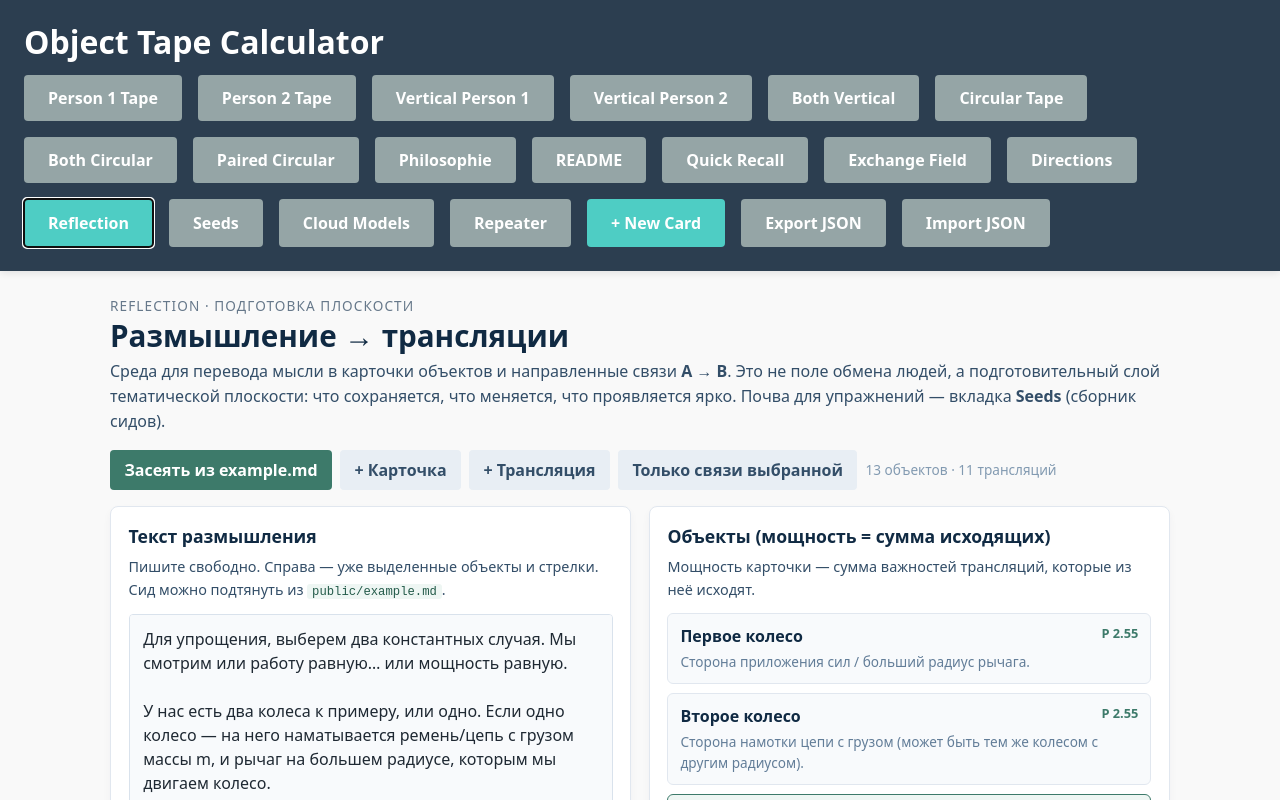
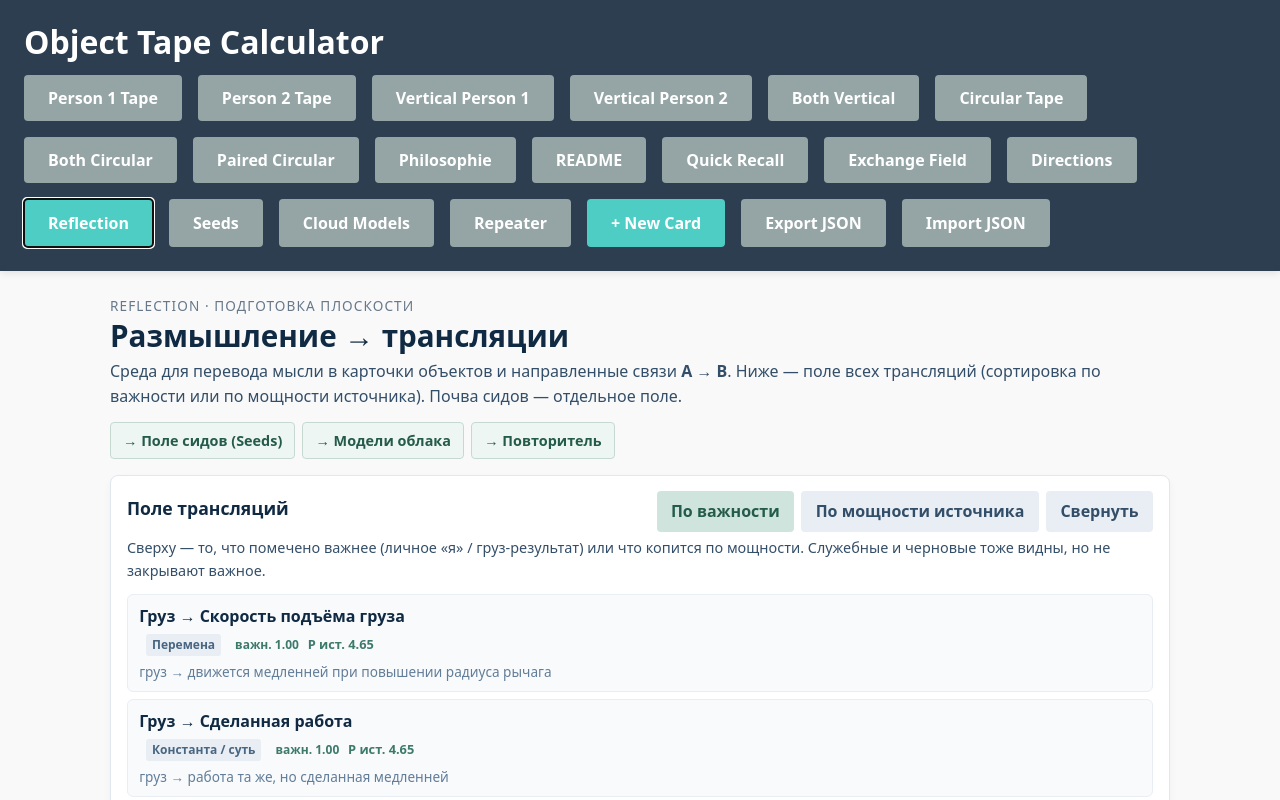
Before and after one commit to Gromowik/response_language, a React (Vite) app: page / in a window 1280 px wide. Both pictures are taken after a click on the button "Reflection". Shown: the top 800 px of the page. Built offline with nearby package versions, Linux system fonts and the light colour scheme.

Commit message:
Enrich Reflection with seed updates and a sortable translation field.
Pull the 18.09 personal lever links into the example seed and link Seeds from Reflection so soil and plane stay connected.

Co-authored-by: Cursor <cursoragent@cursor.com>

```diff
--- a/public/work/catalog.json
+++ b/public/work/catalog.json
@@ -6,7 +6,7 @@
     "subtitle": "Первый сид — константы, перемены, яркие проявления",
     "path": "/example.md",
     "tags": ["механика", "рычаг", "работа", "мощность", "трансляции"],
-    "hint": "Хорош для первой раскладки карточек на Reflection: груз, я, колёса, рычаг. Модель облака: одна звёздочка."
+    "hint": "Сид из public/example.md (в т.ч. добавка 18.09: личное важное я/груз). На Reflection — поле трансляций с сортировкой."
   },
   {
     "id": "gears-engagement",
--- a/src/App.jsx
+++ b/src/App.jsx
@@ -540,7 +540,7 @@ function App() {
         ) : currentPage === 'directions' ? (
           <DirectionsViewer />
         ) : currentPage === 'reflection' ? (
-          <TranslationReflection />
+          <TranslationReflection onNavigate={goToPage} />
         ) : currentPage === 'seeds' ? (
           <WorkSeeds />
         ) : currentPage === 'cloudModels' ? (
--- a/src/components/TranslationReflection.jsx
+++ b/src/components/TranslationReflection.jsx
@@ -15,19 +15,22 @@ import {
   outgoingTranslations,
   findObject,
   kindLabel,
+  listTranslationsSorted,
 } from '../utils/translationReflectionStorage'
 
 function formatPower(n) {
   return (Math.round(n * 100) / 100).toFixed(2)
 }
 
-export default function TranslationReflection() {
+export default function TranslationReflection({ onNavigate }) {
   const [workspace, setWorkspace] = useState(() => loadWorkspace())
   const [selectedId, setSelectedId] = useState(null)
   const [draftObject, setDraftObject] = useState(null)
   const [draftTranslation, setDraftTranslation] = useState(null)
   const [flash, setFlash] = useState('')
   const [focusMode, setFocusMode] = useState(false)
+  const [trSort, setTrSort] = useState('importance') // importance | power
+  const [showTrField, setShowTrField] = useState(true)
 
   useEffect(() => {
     saveWorkspace(workspace)
@@ -55,6 +58,11 @@ export default function TranslationReflection() {
     })
     return sortedObjects.filter((o) => related.has(o.id))
   }, [sortedObjects, focusMode, selectedId, workspace.translations])
+
+  const translationField = useMemo(
+    () => listTranslationsSorted(workspace, trSort),
+    [workspace, trSort]
+  )
 
   const showFlash = (msg) => {
     setFlash(msg)
@@ -159,13 +167,103 @@ export default function TranslationReflection() {
         <h1 className={styles.title}>Размышление → трансляции</h1>
         <p className={styles.lead}>
           Среда для перевода мысли в карточки объектов и направленные связи{' '}
-          <strong>A → B</strong>. Это не поле обмена людей, а подготовительный слой
-          тематической плоскости: что сохраняется, что меняется, что проявляется ярко.
-          Почва для упражнений — вкладка <strong>Seeds</strong> (сборник сидов).
+          <strong>A → B</strong>. Ниже — поле всех трансляций (сортировка по важности или по
+          мощности источника). Почва сидов — отдельное поле.
         </p>
+        <nav className={styles.topLinks} aria-label="Связанные поля">
+          {onNavigate ? (
+            <>
+              <button
+                type="button"
+                className={styles.topLink}
+                onClick={() => onNavigate('seeds')}
+              >
+                → Поле сидов (Seeds)
+              </button>
+              <button
+                type="button"
+                className={styles.topLink}
+                onClick={() => onNavigate('cloudModels')}
+              >
+                → Модели облака
+              </button>
+              <button
+                type="button"
+                className={styles.topLink}
+                onClick={() => onNavigate('repeater')}
+              >
+                → Повторитель
+              </button>
+            </>
+          ) : (
+            <span className={styles.hint}>Откройте вкладку Seeds в меню приложения.</span>
+          )}
+        </nav>
       </header>
 
       {flash ? <p className={styles.flash}>{flash}</p> : null}
+
+      <section className={styles.trField}>
+        <div className={styles.trFieldHead}>
+          <h2 className={styles.sectionTitle}>Поле трансляций</h2>
+          <div className={styles.row}>
+            <button
+              type="button"
+              className={`${styles.buttonGhost} ${trSort === 'importance' ? styles.toggleOn : ''}`}
+              onClick={() => setTrSort('importance')}
+            >
+              По важности
+            </button>
+            <button
+              type="button"
+              className={`${styles.buttonGhost} ${trSort === 'power' ? styles.toggleOn : ''}`}
+              onClick={() => setTrSort('power')}
+            >
+              По мощности источника
+            </button>
+            <button
+              type="button"
+              className={styles.buttonGhost}
+              onClick={() => setShowTrField((v) => !v)}
+            >
+              {showTrField ? 'Свернуть' : 'Показать'}
+            </button>
+          </div>
+        </div>
+        <p className={styles.hint}>
+          Сверху — то, что помечено важнее (личное «я» / груз-результат) или что копится по
+          мощности. Служебные и черновые тоже видны, но не закрывают важное.
+        </p>
+        {showTrField ? (
+          translationField.length === 0 ? (
+            <div className={styles.empty}>Пока нет трансляций. Засейте пример или добавьте связи.</div>
+          ) : (
+            <ul className={styles.trFieldList}>
+              {translationField.map((t) => (
+                <li key={t.id} className={styles.trFieldItem}>
+                  <button
+                    type="button"
+                    className={styles.trFieldBtn}
+                    onClick={() => {
+                      setSelectedId(t.fromId)
+                      setDraftTranslation({ ...t })
+                      setDraftObject(null)
+                    }}
+                  >
+                    <span className={styles.trFieldArrow}>
+                      <strong>{t.fromName}</strong> → <strong>{t.toName}</strong>
+                    </span>
+                    <span className={styles.kind}>{kindLabel(t.kind)}</span>
+                    <span className={styles.imp}>важн. {formatPower(t.importance)}</span>
+                    <span className={styles.power}>P ист. {formatPower(t.fromPower)}</span>
+                    {t.note ? <span className={styles.trFieldNote}>{t.note}</span> : null}
+                  </button>
+                </li>
+              ))}
+            </ul>
+          )
+        ) : null}
+      </section>
 
       <div className={styles.toolbar}>
         <button type="button" className={styles.button} onClick={handleReseed}>
--- a/src/components/TranslationReflection.module.css
+++ b/src/components/TranslationReflection.module.css
@@ -30,6 +30,99 @@
   margin: 0;
   color: #334e68;
   font-size: 1rem;
+}
+
+.topLinks {
+  display: flex;
+  flex-wrap: wrap;
+  gap: 0.45rem;
+  margin-top: 0.85rem;
+}
+
+.topLink {
+  border: 1px solid #c5d9d0;
+  border-radius: 4px;
+  background: #eef6f3;
+  color: #245b4a;
+  font: inherit;
+  font-weight: 600;
+  font-size: 0.9rem;
+  cursor: pointer;
+  padding: 0.4rem 0.75rem;
+}
+
+.topLink:hover {
+  background: #e0efe9;
+}
+
+.trField {
+  background: #fff;
+  border: 1px solid #e1e7ef;
+  border-radius: 8px;
+  padding: 0.9rem 1rem 1rem;
+  margin-bottom: 1rem;
+  box-shadow: 0 4px 8px rgba(16, 42, 67, 0.04);
+}
+
+.trFieldHead {
+  display: flex;
+  flex-wrap: wrap;
+  gap: 0.5rem;
+  justify-content: space-between;
+  align-items: center;
+  margin-bottom: 0.35rem;
+}
+
+.trFieldList {
+  list-style: none;
+  margin: 0;
+  padding: 0;
+  display: flex;
+  flex-direction: column;
+  gap: 0.4rem;
+  max-height: 280px;
+  overflow: auto;
+}
+
+.trFieldItem {
+  margin: 0;
+}
+
+.trFieldBtn {
+  width: 100%;
+  text-align: left;
+  border: 1px solid #e8eef4;
+  border-radius: 6px;
+  background: #f8fafc;
+  padding: 0.55rem 0.7rem;
+  cursor: pointer;
+  font: inherit;
+  color: #1f2933;
+  display: flex;
+  flex-wrap: wrap;
+  gap: 0.35rem 0.55rem;
+  align-items: baseline;
+}
+
+.trFieldBtn:hover {
+  border-color: #3d7a6a;
+  background: #eef6f3;
+}
+
+.trFieldArrow {
+  flex: 1 1 100%;
+  color: #102a43;
+}
+
+.trFieldNote {
+  flex: 1 1 100%;
+  font-size: 0.85rem;
+  color: #627d98;
+}
+
+.toggleOn {
+  background: #cfe4dc !important;
+  color: #245b4a !important;
 }
 
 .flash {
--- a/src/utils/translationReflectionStorage.js
+++ b/src/utils/translationReflectionStorage.js
@@ -121,6 +121,31 @@ export function incomingTranslations(workspace, objectId) {
 
 export function outgoingTranslations(workspace, objectId) {
   return workspace.translations.filter((t) => t.fromId === objectId)
+}
+
+/** Flat list of translations, sorted for the «поле трансляций» view */
+export function listTranslationsSorted(workspace, mode = 'importance') {
+  const rows = workspace.translations.map((t) => ({
+    ...t,
+    fromName: findObject(workspace, t.fromId)?.name || '—',
+    toName: findObject(workspace, t.toId)?.name || '—',
+    fromPower: objectPower(workspace, t.fromId),
+  }))
+  if (mode === 'power') {
+    return rows.sort(
+      (a, b) =>
+        b.fromPower - a.fromPower ||
+        (b.importance || 0) - (a.importance || 0) ||
+        a.fromName.localeCompare(b.fromName, 'ru')
+    )
+  }
+  // importance first (личное / взвешенное)
+  return rows.sort(
+    (a, b) =>
+      (b.importance || 0) - (a.importance || 0) ||
+      b.fromPower - a.fromPower ||
+      a.fromName.localeCompare(b.fromName, 'ru')
+  )
 }
 
 export function findObject(workspace, id) {
@@ -331,6 +356,43 @@ export function getSeedWorkspace(reflectionText = DEFAULT_SEED_REFLECTION) {
       'manifest',
       0.9
     ),
+    // 18.09.26 — лично важное: что касается «я» и груза-результата
+    tr(ids.me, ids.workDone, 'я → та же сделанная работа, просто медленней', 'constant', 1),
+    tr(
+      ids.me,
+      ids.powerTransfer,
+      'я → мощность меньше при увеличении рычага',
+      'change',
+      1
+    ),
+    tr(
+      ids.me,
+      ids.powerFeel,
+      'я → рычаг стало двигать легче с той же скоростью',
+      'change',
+      1
+    ),
+    tr(
+      ids.load,
+      ids.liftSpeed,
+      'груз → движется медленней при повышении радиуса рычага',
+      'change',
+      1
+    ),
+    tr(
+      ids.load,
+      ids.workDone,
+      'груз → работа та же, но сделанная медленней',
+      'constant',
+      1
+    ),
+    tr(
+      ids.load,
+      ids.powerTransfer,
+      'груз → мощность меньше при увеличении рычага',
+      'change',
+      1
+    ),
   ]
 
   return createEmptyWorkspace({
```
Also changed, not shown: public/example.md (+35 -1 lines).
